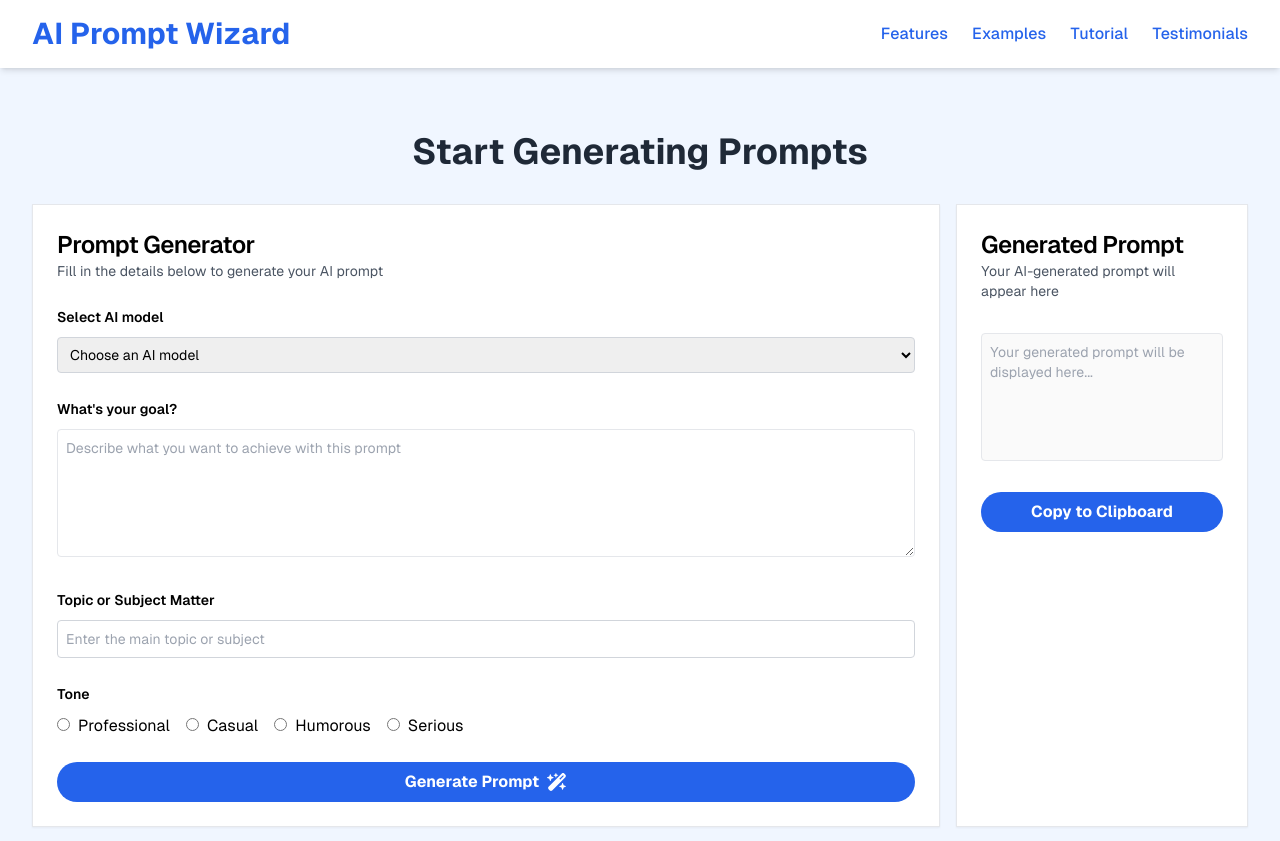
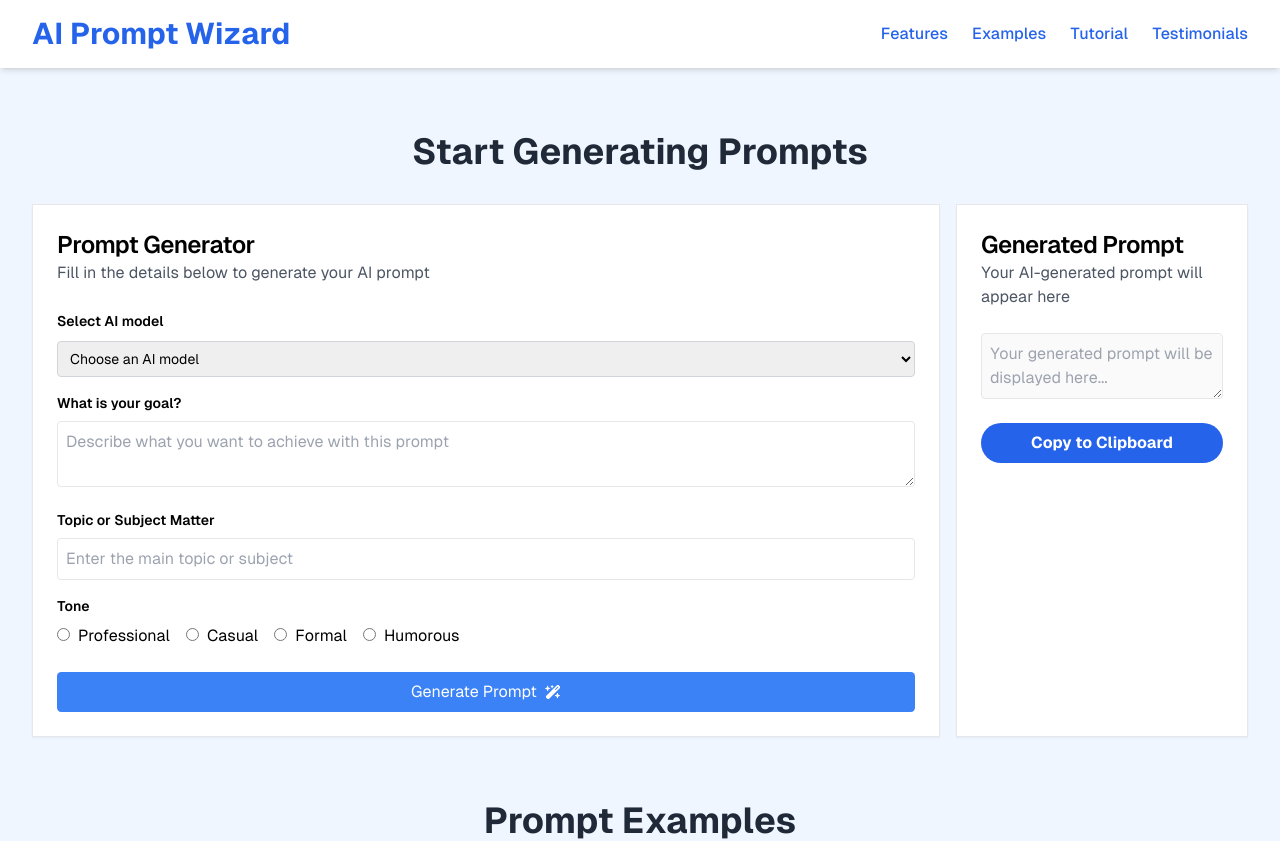
Before and after one commit to Orbitado/ai-prompt-wizard, a Next.js app: page /prompts in a window 1280 px wide. Shown: the top 841 px of the page. Built offline with nearby package versions, Linux system fonts and the light colour scheme.

Commit message:
[REMOVED] ShadCN Components from prompt page and added HTML Semantic instead.

```diff
--- a/src/app/(pages)/(public)/prompts/page.tsx
+++ b/src/app/(pages)/(public)/prompts/page.tsx
@@ -1,86 +1,122 @@
 "use client";
-import {
-  Card,
-  CardContent,
-  CardDescription,
-  CardTitle,
-} from "@/components/ui/card";
-
-import Dropdown from "@/components/specific/Dropdown";
-import TextArea from "@/components/common/TextArea";
-import Input from "@/components/common/Input";
 import RadioSelect from "@/components/common/RadioSelect";
-import Button from "@/components/common/Button";
-
 import { FaWandMagicSparkles } from "react-icons/fa6";
 import CopyToClipboard from "@/components/common/CopyToClipboard";
 import PromptExamples from "@/components/specific/PromptExamples";
 
+import { aiModels } from "@/data/aiModels";
+
 export default function PromptGeneratorPage() {
+  const toneOptions = ["Professional", "Casual", "Formal", "Humorous"];
   return (
     <section className="my-16">
-      <h1 className="mb-8 font-bold text-4xl text-center text-gray-800">
+      <h2 className="mb-8 font-bold text-4xl text-center text-gray-800">
         Start Generating Prompts
-      </h1>
+      </h2>
       <article className="gap-4 grid grid-cols-1 lg:grid-cols-4">
-        <Card className="lg:col-span-3 bg-card bg-white shadow-sm border">
-          <CardContent className="flex flex-col space-y-6 p-6">
-            <div>
-              <CardTitle className="font-semibold text-2xl tracking-tight">
+        <section className="lg:col-span-3 bg-white shadow-sm border">
+          <div className="flex flex-col space-y-6 p-6">
+            <header>
+              <h3 className="font-semibold text-2xl tracking-tight">
                 Prompt Generator
-              </CardTitle>
-              <CardDescription className="text-gray-600">
+              </h3>
+              <p className="text-gray-600">
                 Fill in the details below to generate your AI prompt
-              </CardDescription>
-            </div>
-            <Dropdown />
-            <TextArea
-              name="What's your goal?"
-              placeholder="Describe what you want to achieve with this prompt"
-            />
-            <Input
-              labelTitle="Topic or Subject Matter"
-              type="text"
-              placeholder="Enter the main topic or subject"
-              name="topic"
-            />
-            <div>
-              <label htmlFor="ai-tone-models">
-                <span className="font-semibold text-sm">Tone</span>
+              </p>
+            </header>
+            <form>
+              <label title="Choose an AI model" className="dropdown">
+                <span className="font-semibold text-sm">Select AI model</span>
               </label>
-              <RadioSelect
-                name="ai-tone-models"
-                options={["Professional", "Casual", "Humorous", "Serious"]}
+              <select
+                title="Choose an AI model"
+                defaultValue="Choose an AI model"
+                className="border-gray-300 mt-2 p-2 border rounded-[0.25rem] w-full text-sm"
+              >
+                <option
+                  value="Choose an AI model"
+                  disabled
+                  className="dropdown-item"
+                >
+                  Choose an AI model
+                </option>
+                {aiModels.map((model) => (
+                  <option
+                    key={model.name}
+                    value={model.value}
+                    className="dropdown-item"
+                  >
+                    {model.name}
+                  </option>
+                ))}
+              </select>
+              <label
+                htmlFor="goal"
+                className="block mt-4 mb-2 font-semibold text-sm"
+              >
+                What is your goal?
+              </label>
+              <textarea
+                id="goal"
+                name="goal"
+                placeholder="Describe what you want to achieve with this prompt"
+                className="p-2 border rounded w-full"
+              ></textarea>
+              <label
+                htmlFor="topic"
+                className="block mt-4 mb-2 font-semibold text-sm"
+              >
+                Topic or Subject Matter
+              </label>
+              <input
+                id="topic"
+                type="text"
+                placeholder="Enter the main topic or subject"
+                name="topic"
+                className="p-2 border rounded w-full"
               />
-            </div>
-            <Button              href="/prompts"
-              addClass="w-full rounded-[0.26rem] flex justify-center items-center"
-            >
-              <span>Generate Prompt</span>
-              <FaWandMagicSparkles className="ml-2 text-xl" />
-            </Button>
-          </CardContent>
-        </Card>
-        <Card className="lg:col-span-1 bg-card bg-white shadow-sm border">
-          <CardContent className="flex flex-col space-y-6 p-6">
-            <div>
-              <CardTitle className="font-semibold text-2xl tracking-tight">
+
+              <fieldset className="mt-4">
+                <legend className="font-semibold text-sm">Tone</legend>
+                <div id="ai-tone-models" className="flex space-x-4">
+                  <RadioSelect name="tone" options={toneOptions} />
+                </div>
+              </fieldset>
+
+              <a
+                href="/prompts"
+                className="flex justify-center items-center bg-blue-500 mt-6 p-2 rounded-[0.26rem] w-full text-white"
+              >
+                <span>Generate Prompt</span>
+                <FaWandMagicSparkles className="ml-2" />
+              </a>
+            </form>
+          </div>
+        </section>
+
+        <section className="lg:col-span-1 bg-white shadow-sm border">
+          <div className="flex flex-col space-y-6 p-6">
+            <header>
+              <h3 className="font-semibold text-2xl tracking-tight">
                 Generated Prompt
-              </CardTitle>
-              <CardDescription className="text-gray-600">
+              </h3>
+              <p className="text-gray-600">
                 Your AI-generated prompt will appear here
-              </CardDescription>
-            </div>
-            <TextArea
-              name=""
+              </p>
+            </header>
+
+            <textarea
+              name="generated-prompt"
               disabled
-              noResize
+              className="p-2 border rounded w-full"
               placeholder="Your generated prompt will be displayed here..."
-            />
+            ></textarea>
+
             <CopyToClipboard text="Your generated prompt will be displayed here..." />
-          </CardContent>
-        </Card>
+          </div>
+        </section>
       </article>
+
       <article className="my-16">
         <PromptExamples />
       </article>
```
